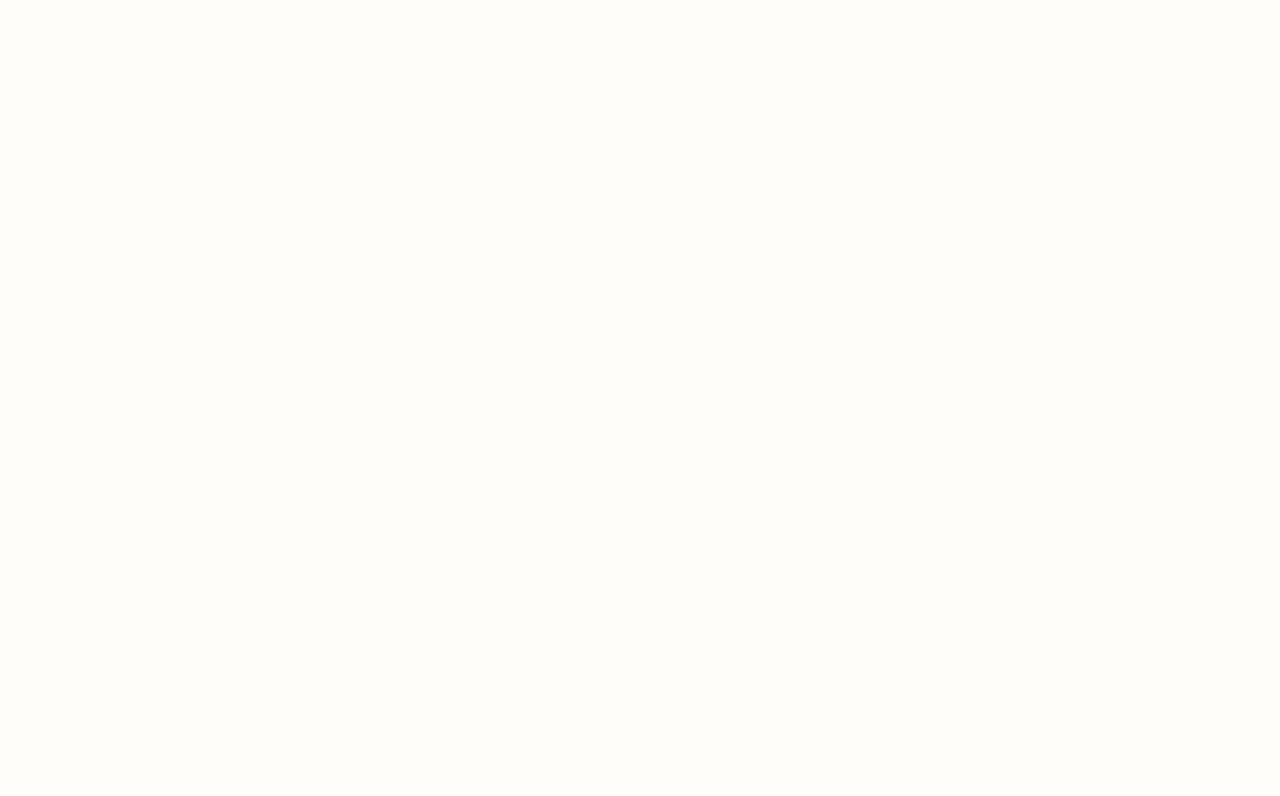
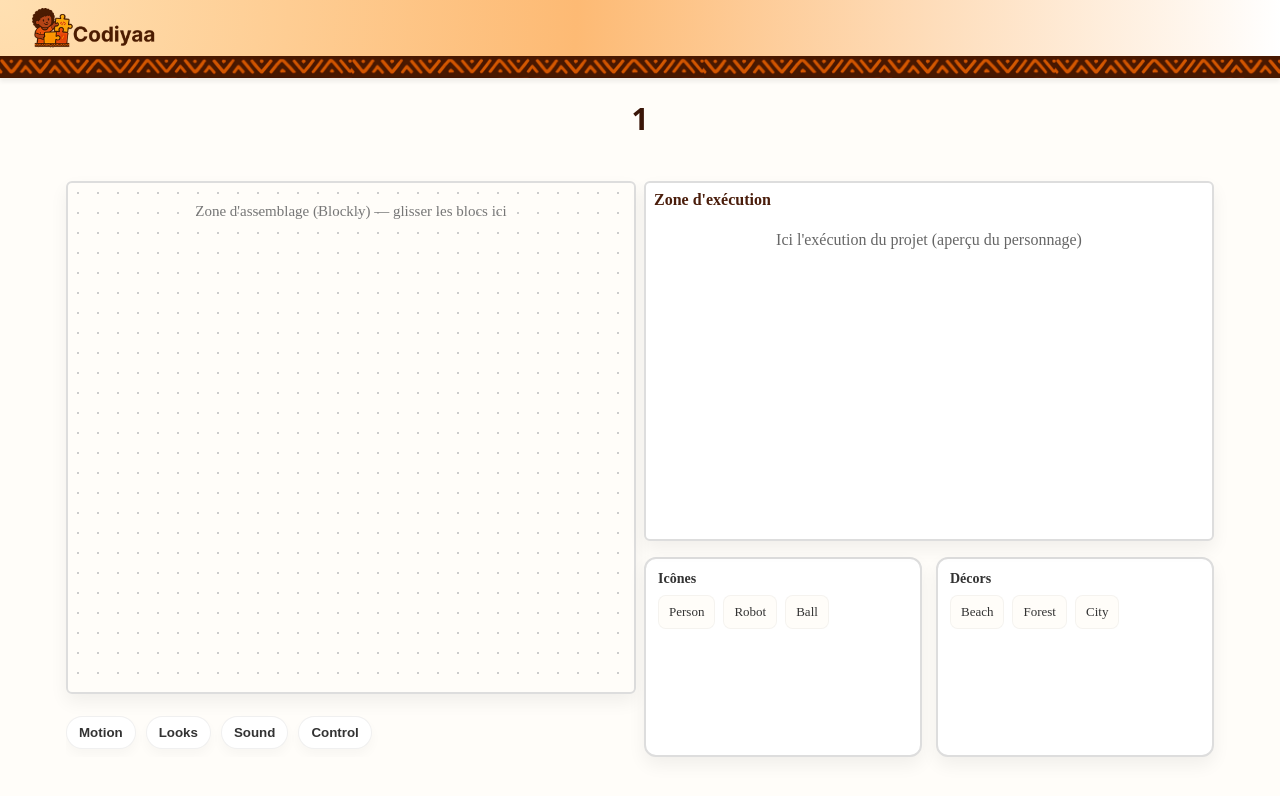
Before and after one commit to Yann-Donald10/codiyaa, a React (Create React App) app: page /projects/1/workspace/1 in a window 1280 px wide. Before the commit this address had no page. Shown: the top 796 px of the page. Built offline with nearby package versions, Linux system fonts and the light colour scheme.

Commit message:
Begin of workspace

```diff
--- /dev/null
+++ b/src/components/AssemblyArea.jsx
@@ -0,0 +1,14 @@
+import React from "react";
+
+export default function AsssemblyArea() {
+  return (
+    <div className="workspace-area">
+      <div>
+        {/* Ici c'est l'aire where Blockly will mount later */}
+        <div className="workspace-placeholder">
+          Zone d'assemblage (Blockly) — glisser les blocs ici
+        </div>
+      </div>
+    </div>
+  );
+}
--- /dev/null
+++ b/src/components/AssetList.jsx
@@ -0,0 +1,34 @@
+import React from "react";
+
+export default function AssetList() {
+  const icons = ["Person", "Robot", "Ball"];
+  const backgrounds = ["Beach", "Forest", "City"];
+
+  return (
+    <div className="assets-wrapper">
+      {/* Section icônes */}
+      <div className="assets-sidebar">
+        <div className="assets-section">
+          <h4>Icônes</h4>
+          <div className="assets-list">
+            {icons.map((c) => (
+              <div key={c} className="asset-card">{c}</div>
+            ))}
+          </div>
+        </div>
+      </div>
+
+      {/* Section décors */}
+      <div className="assets-sidebar">
+        <div className="assets-section">
+          <h4>Décors</h4>
+          <div className="assets-list">
+            {backgrounds.map((b) => (
+              <div key={b} className="asset-card">{b}</div>
+            ))}
+          </div>
+        </div>
+      </div>
+    </div>
+  );
+}
--- /dev/null
+++ b/src/components/BlockList.jsx
@@ -0,0 +1,18 @@
+import React from "react";
+
+export default function BlockList({ blocks = [], visible }) {
+  if (!visible) return null;
+
+  return (
+    <div className="blocks-panel">
+      <div className="blocks-scroll">
+        {blocks.length === 0 && <div className="empty">Aucun bloc</div>}
+        {blocks.map((b, i) => (
+          <div key={i} className="block-item" draggable>
+            {b}
+          </div>
+        ))}
+      </div>
+    </div>
+  );
+}
--- /dev/null
+++ b/src/components/BlockType.jsx
@@ -0,0 +1,17 @@
+import React from "react";
+
+export default function BlockType({ types, selectedType, onTypeClick }) {
+  return (
+    <div className="types-bar">
+      {types.map((t) => (
+        <button
+          key={t.id}
+          className={`type-pill ${selectedType === t.id ? "active" : ""}`}
+          onClick={() => onTypeClick(t.id)}
+        >
+          {t.label}
+        </button>
+      ))}
+    </div>
+  );
+}
--- /dev/null
+++ b/src/components/ExecutionArea.jsx
@@ -0,0 +1,15 @@
+import React from "react";
+
+export default function ExecutionArea() {
+  return (
+    <div className="execution-area">
+      <div className="execution-header">Zone d'exécution</div>
+      <div>
+        {/* Ici on affichera le personnage / décor / aperçu */}
+        <div className="execution-placeholder">
+          Ici l'exécution du projet (aperçu du personnage)
+        </div>
+      </div>
+    </div>
+  );
+}
--- a/src/components/MyProjectList.jsx
+++ b/src/components/MyProjectList.jsx
@@ -1,7 +1,6 @@
 import { useEffect, useState } from "react";
-import { useParams } from "react-router-dom";
+import { Link } from "react-router-dom";
 import { useNavigate } from "react-router-dom";
-import { useLocation } from "react-router-dom";
 import { supabase } from "../lib/supabaseClient";
 import "../css/MyProjectList.css"
 import defaultimage from "../assets/images/default.png"
@@ -12,6 +11,7 @@ export default function Workspace(props) {
 
     const student = props.student
     const fromEducator = props.fromEducator
+    const studentId = props.studentId
     const [projectList, setProjectList] = useState();
     const [error, setError] = useState(null);
     const navigate = useNavigate();
@@ -165,7 +165,7 @@ export default function Workspace(props) {
       <div className="projects-grid">
         {projectList?.map((project) => (
           <div key={project.id_project} className="project-card">
-
+          <Link to={`/projects/${studentId}/workspace/${project.id_project}`} className="project-link">
             <img
               src={project.scenario?.scenario_image
                 ? `/${project.scenario.scenario_image}`
@@ -177,6 +177,7 @@ export default function Workspace(props) {
 
             <h3>{project.project_title}</h3>
             <p>Scénario : {project.scenario?.scenario_title}</p>
+          </Link>
             {fromEducator ?(
             <button
               className="delete-btn"
--- a/src/components/ProjectList.jsx
+++ b/src/components/ProjectList.jsx
@@ -64,7 +64,6 @@ const ProjectList = (props) => {
         <div key={index}>
           <Link to={`/projects/${student.id_student}`} state={{ fromEducator: true }}>
             {student.student_firstname} {student.student_lastname}
-
           </Link>
           {session_status && (
             <span>
--- a/src/css/MyProjectList.css
+++ b/src/css/MyProjectList.css
@@ -52,6 +52,11 @@
   object-fit: contain; /* plutôt que cover pour tout afficher */
   border-radius: 8px;
   margin: 10px 0;
+}
+
+.project-link {
+  text-decoration: none;
+  color: inherit;
 }
 
 
--- /dev/null
+++ b/src/css/Workspace.css
@@ -0,0 +1,226 @@
+/* Reset minimal */
+* {
+  box-sizing: border-box;
+}
+body {
+  margin: 0;
+  font-family: Inter, system-ui, Arial, sans-serif;
+  color: #222;
+  background: #f7f7f7;
+}
+
+.workspace-page {
+  width: 90%;
+  margin: auto;
+  padding-top: 20px;
+  font-family: "Poppins";
+}
+
+.workspace-main {
+  display: grid;
+  grid-template-columns: 1fr 1fr;
+  gap: 8px;
+  height: calc(80vh - 60px);
+  padding: 2px;
+}
+
+
+ /*Left column (workspace + types + blocks) */
+.left-column {
+  display:flex;
+  flex-direction:column;
+  gap:8px;
+}
+
+/*Workspace area */
+.workspace-area {
+  padding:8px;
+  border-radius: 6px;
+  border: 2px solid #ddd;
+  box-shadow: 0 8px 18px rgba(0,0,0,0.06);
+  min-height: 200px;
+  display:flex;
+  flex-direction:column;
+  flex: 1;
+  background: radial-gradient(#ccc 1px, transparent 1px);
+  background-size: 20px 20px; /* petits points réguliers */
+}
+
+.workspace-placeholder {
+  color: #777;
+  font-size: 15px;
+  padding: 12px;
+  text-align:center;
+}
+
+/*Types bar */
+.types-bar {
+  display:flex;
+  gap:10px;
+  padding: 8px 0;
+  overflow-x:auto;
+  margin-top:6px;
+}
+
+.type-pill {
+  background:#fff;
+  border:1px solid rgba(0,0,0,0.06);
+  padding:8px 12px;
+  border-radius:999px;
+  cursor:pointer;
+  font-weight:600;
+  color:#333;
+  box-shadow: 0 6px 12px rgba(0,0,0,0.03);
+}
+
+.type-pill.active {
+  background: #4a1d0b;
+  color:#fff;
+  border-color:transparent;
+}
+
+/*Blocks panel below types*/
+.blocks-panel {
+  border-radius: 6px;
+  border: 2px solid #ddd;
+  padding:10px;
+  box-shadow: 0 8px 18px rgba(0,0,0,0.04);
+  max-height: 230px;
+  min-height: 130px;
+  overflow:auto;
+  margin-top:6px;
+  background: #fff;
+  animation: slideDown 0.25s ease-out;
+}
+.blocks-scroll {
+  display:flex;
+  gap:10px;
+  align-items:flex-start;
+  padding-bottom:8px;
+}
+
+.block-item {
+  background:#f3f1ef;
+  padding:10px 14px;
+  border-radius:8px;
+  cursor:grab;
+  min-width:120px;
+  box-shadow: 0 4px 10px rgba(0,0,0,0.04);
+  font-weight:600;
+}
+
+ /*Right column (execution + assets) */
+.right-column {
+  display:flex;
+  flex-direction:column;
+  gap:8px;
+}
+.execution-area {
+  background: white;
+  border-radius: 6px;
+  border: 2px solid #ddd;
+  padding:8px;
+  box-shadow: 0 8px 18px rgba(0,0,0,0.06);
+  min-height: 350px;
+  display:flex;
+  flex-direction:column;
+  flex: 1;
+  position: relative;
+}
+
+.execution-header {
+  font-weight:700;
+  margin-bottom:10px;
+  color:#4a1d0b;
+}
+.execution-placeholder {
+  color:#666;
+  text-align:center;
+  padding:12px;
+}
+
+/*Assets sidebar under execution area */
+/* Conteneur côte à côte */
+.assets-wrapper {
+  display: flex;
+  gap: 14px;
+  margin-top: 8px;
+}
+
+/* Tes panneaux */
+.assets-sidebar {
+  background: white;
+  border-radius: 6px;
+  border: 2px solid #ddd;
+  border-radius: 12px;
+  padding: 12px;
+  box-shadow: 0 8px 18px rgba(0,0,0,0.06);
+  min-height: 200px;
+  flex: 1;
+}
+
+.assets-section {
+  margin-bottom: 10px;
+}
+
+.assets-section h4 {
+  margin: 0 0 8px;
+  font-size: 14px;
+  color: #333;
+}
+
+.assets-list {
+  display: flex;
+  gap: 8px;
+  flex-wrap: wrap;
+}
+
+.asset-card {
+  background: #fffdf9;
+  border: 1px solid rgba(0,0,0,0.04);
+  padding: 8px 10px;
+  border-radius: 8px;
+  font-size: 13px;
+  color: #333;
+}
+
+/*buttons */
+.btn {
+  padding:8px 12px;
+  border-radius:8px;
+  border: none;
+  cursor:pointer;
+
+}
+.btn.small {
+  padding:6px 10px;
+  font-size:14px;
+}
+
+.btn.primary {
+  background:#4a1d0b;
+  color:white;
+}
+
+.btn.ghost {
+  background:transparent;
+  color:#4a1d0b;
+  border:1px solid rgba(0,0,0,0.06);
+}
+
+/*responsive*/
+@media (max-width: 980px) {
+  .workspace-main { grid-template-columns: 1fr; padding: 0 12px; }
+  .right-column { order: 2; }
+  .left-column { order: 1; }
+}
+@keyframes slideDown {
+  from {
+    opacity: 0;
+    transform: translateY(-10px);
+  }
+  to {
+    opacity: 1;
+    transform: translateY(0);
+  }
+}
--- a/src/pages/MyProjectListpage.jsx
+++ b/src/pages/MyProjectListpage.jsx
@@ -53,7 +53,7 @@ export default function Workspace() {
     <div>
       <NavBarStudent />
       <p className="welcome-text">Bienvenue sur votre espace, <strong>{student.student_firstname} {student.student_lastname}</strong></p>
-      <MyProjectList student = {student} fromEducator={fromEducator}/>
+      <MyProjectList student = {student} fromEducator={fromEducator} studentId={studentId}/>
     </div>
   );
 }
--- a/src/pages/Workspace.jsx
+++ b/src/pages/Workspace.jsx
@@ -1,14 +1,62 @@
-import { useEffect, useState } from "react";
+import React, { useState } from "react";
 import { useParams } from "react-router-dom";
-import { useNavigate } from "react-router-dom";
-import { supabase } from "../lib/supabaseClient";
-import LeftNavBar from "../components/LeftNavBar";
+import AssemblyArea from "../components/AssemblyArea";
+import ExecutionArea from "../components/ExecutionArea";
+import BlockType from "../components/BlockType";
+import BlockList from "../components/BlockList";
+import AssetList from "../components/AssetList";
+import "../css/Workspace.css";
+import NavBarStudent from '../components/NavbarStudent'
 
-export default function Work() {
+export default function WorkspacePage() {
+  // selected block type id/name
+  const [selectedType, setSelectedType] = useState(null);
+  const { studentId, projectId } = useParams();
+  // example list of blocks for the selected type (simple mock)
+  const mockBlocks = {
+    motion: ["Move 10", "Turn 90", "Jump"],
+    looks: ["Say hello", "Change color", "Hide"],
+    sound: ["Play note", "Play drum", "Stop sound"],
+  };
+
+  const types = [
+    { id: "motion", label: "Motion" },
+    { id: "looks", label: "Looks" },
+    { id: "sound", label: "Sound" },
+    { id: "control", label: "Control" },
+  ];
+
+  const handleTypeClick = (typeId) => {
+    setSelectedType((prev) => (prev === typeId ? null : typeId));
+  };
+
+  const blocksForSelected = selectedType ? (mockBlocks[selectedType] || []) : [];
 
   return (
     <div>
-      <LeftNavBar/>
+      <NavBarStudent />
+      <p className="welcome-text"><strong>{projectId} </strong></p>
+    <div className="workspace-page">
+      <main className="workspace-main">
+        <section className="left-column">
+          <AssemblyArea />
+          <BlockType
+            types={types}
+            selectedType={selectedType}
+            onTypeClick={handleTypeClick}
+          />
+          <BlockList
+            blocks={blocksForSelected}
+            visible={!!selectedType}
+          />
+        </section>
+
+        <aside className="right-column">
+          <ExecutionArea />
+          <AssetList />
+        </aside>
+      </main>
+    </div>
     </div>
   );
 }
--- a/src/routes/AppRouter.jsx
+++ b/src/routes/AppRouter.jsx
@@ -5,7 +5,7 @@ import ProjectPageList from "../pages/ProjectListPage";
 import JoinSession from "../pages/SessionPage";
 import SignupPage from "../pages/SignupPage";
 import Projects from "../pages/MyProjectListpage";
-import Work from "../pages/Workspace";
+import Workspace from "../pages/Workspace";
 import SuccessContact from "../pages/ConctactSuccessPage";
 import ResetPasswordPage from "../pages/ResetPwdPage";
 import UpdatePasswordPage from "../pages/UpdatepwdPage";
@@ -43,7 +43,7 @@ const AppRouter = () => {
         />
         <Route path="/session" element={<JoinSession />} />
         <Route path="/projects/:studentId" element={<Projects />} />
-        <Route path="/work" element={<Work />} />
+        <Route path="/projects/:studentId/workspace/:projectId" element={<Workspace />} />
       </Routes>
     </Router>
   );
```
